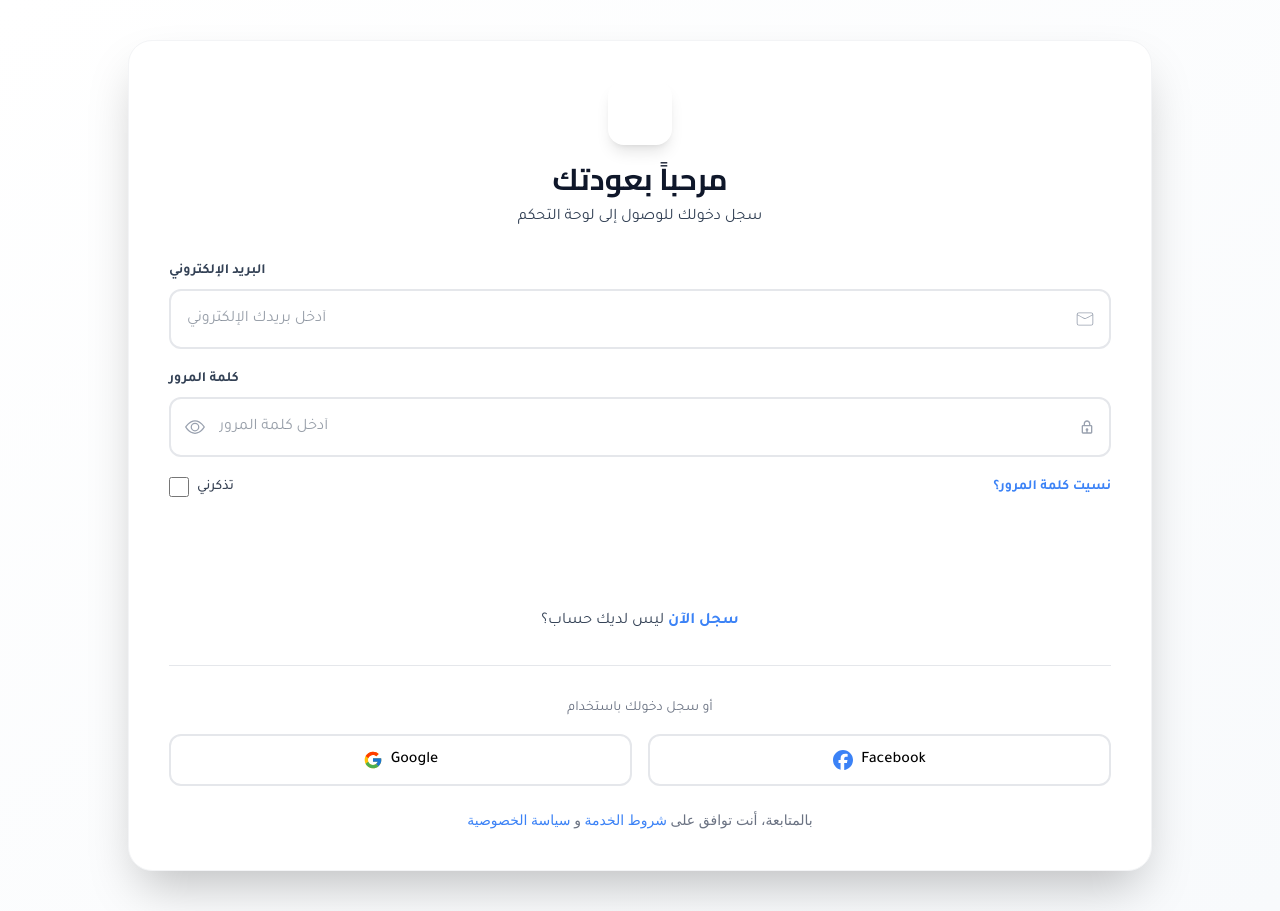
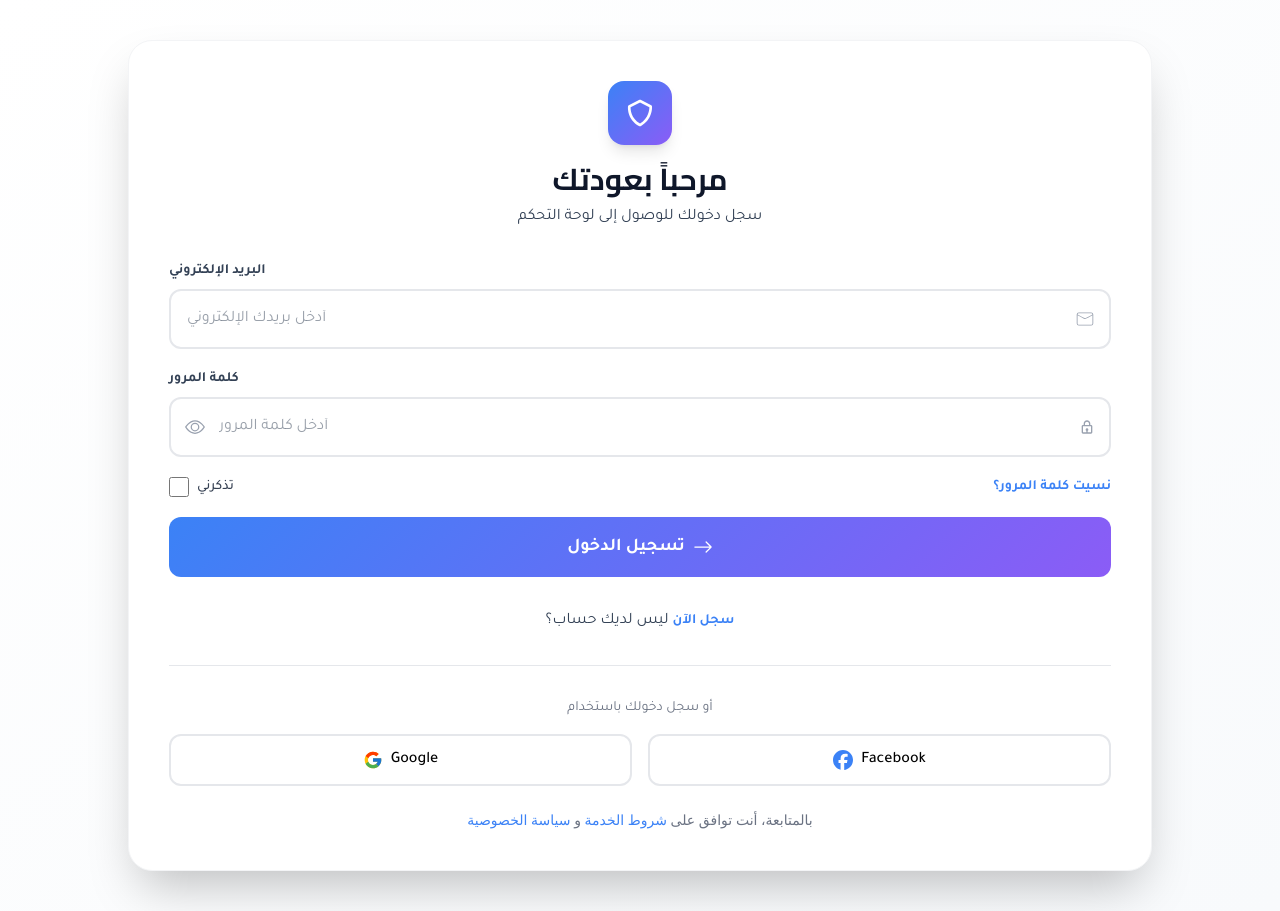
Before and after one commit to Mohammedelsisi21/mini-crm, a React (Vite) app: page / in a window 1280 px wide. Built offline with nearby package versions, Linux system fonts and the light colour scheme.

Commit message:
added component instail class-varints => button

```diff
--- a/package.json
+++ b/package.json
@@ -11,10 +11,13 @@
   },
   "dependencies": {
     "@tailwindcss/vite": "^4.1.17",
+    "class-variance-authority": "^0.7.1",
+    "clsx": "^2.1.1",
     "react": "^19.2.0",
     "react-dom": "^19.2.0",
     "react-hook-form": "^7.66.0",
     "react-icons": "^5.5.0",
+    "tailwind-merge": "^3.4.0",
     "tailwindcss": "^4.1.17",
     "yup": "^1.7.1"
   },
--- a/src/components/common/AuthLink.tsx
+++ b/src/components/common/AuthLink.tsx
@@ -4,7 +4,7 @@ interface IProps {
 }
 const AuthLink = ({text} : IProps) => {
 return (<>
-    <button type="button" className="cursor-pointer text-sm font-semibold text-primary-500 hover:text-primary-500-dark transition-all" >
+    <button type="button" className="cursor-pointer text-sm font-semibold text-primary-500 hover:text-primary-700 transition-all" >
         {text}
     </button>
 </>)
--- a/src/components/common/Button.tsx
+++ b/src/components/common/Button.tsx
@@ -1,8 +1,26 @@
+import { type ReactNode } from "react";
+import { cn } from "../../lib/utils";
 
-const Button = () => {
-return (<>
-
-</>)
+interface IProps {
+    children: ReactNode;
+    onClick?: () => void;
+    variant?: "default" | "danger";
+    type?: "submit" | "button" | "reset";
+    isLoading?: boolean
 }
 
-export default Button
+const Button = ({ children, onClick, variant = "default", type, isLoading }: IProps) => {
+    const baseStyles = "px-3 py-2 rounded-md font-medium duration-300";
+    const variantStyles = {
+        default: "bg-gradient-primary w-full cursor-pointer text-white py-4 rounded-xl hover:shadow-xl transition-all font-bold text-lg flex items-center justify-center gap-2 group",
+        danger: "bg-gradient-denger w-full cursor-pointer text-white py-4 rounded-xl hover:shadow-xl transition-all font-bold text-lg flex items-center justify-center gap-2 group"
+    };
+
+return (
+    <button type={type} disabled={isLoading} onClick={onClick} className={cn(baseStyles, variantStyles[variant])}>
+        {children}
+    </button>
+  );
+};
+
+export default Button;
--- a/src/index.css
+++ b/src/index.css
@@ -45,3 +45,11 @@
     --font-main: "Tajawal", sans-serif;
     --font-heading: "Cairo", sans-serif;
 }
+
+
+.bg-gradient-primary {
+    background: var(--gradient-primary);
+}
+.bg-gradient-denger {
+    background: var(--gradient-error);
+}
--- a/src/pages/auth/Login.tsx
+++ b/src/pages/auth/Login.tsx
@@ -11,6 +11,7 @@ import FormTitle from "../../components/form/FormTitle";
 import PasswordInput from "../../components/common/PasswordInput";
 import Checkbox from "../../components/common/Checkbox";
 import AuthLink from "../../components/common/AuthLink";
+import Button from "../../components/common/Button";
 
 const Login = () => {
 return (<>
@@ -32,16 +33,14 @@ return (<>
                 <Checkbox text="تذكرني"/>
                 <AuthLink text="نسيت كلمة المرور؟"/>
             </div>
-            <button type="submit" style={{background: 'var(--gradient-primary)'}} className="w-full cursor-pointer text-white py-4 rounded-xl hover:shadow-xl transition-all font-bold text-lg flex items-center justify-center gap-2 group">
+            <Button type="submit">
                 <span>تسجيل الدخول</span>
                 <BsArrowRight size={20} className="group-hover:translate-x-1 transition-transform" />
-            </button>
+            </Button>
             <div className="mt-8 text-center">
                 <p className="text-text-body">
                     ليس لديك حساب؟{' '}
-                    <button className="text-primary-500 font-bold cursor-pointer hover:text-primary-500-dark transition-all">
-                        سجل الآن
-                    </button>
+                    <AuthLink text="سجل الآن"/>
                 </p>
             </div>
         </form>
```
Also changed, not shown: 1 other file (tests, documents, lock files or other folders).
